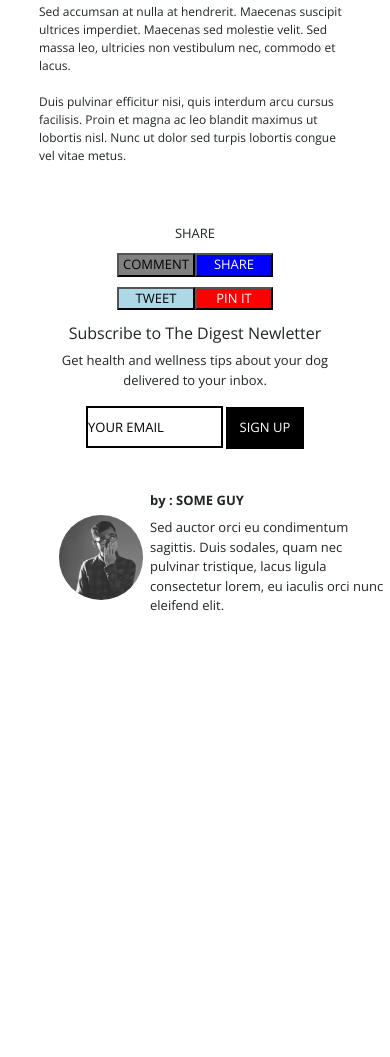
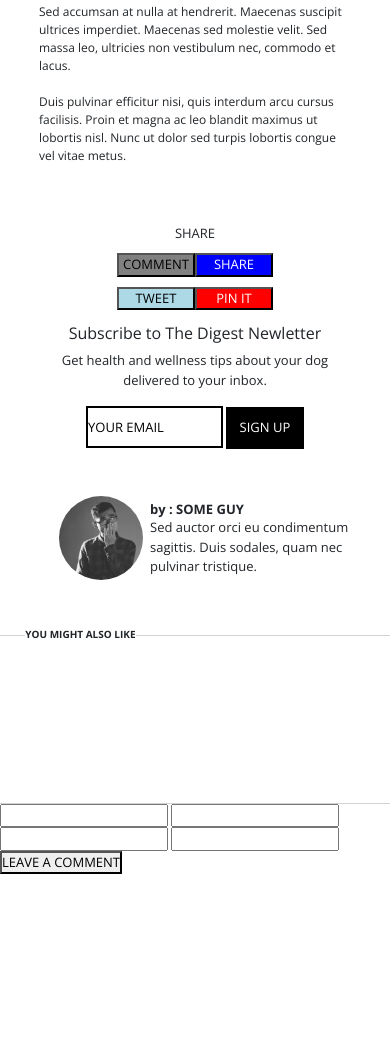
Before and after one commit to LilyDa08/FooDog, a plain HTML site: page articlePage(Damian)/index.html in a window 390 px wide. Shown: the part 613-1670 px from the top of the page. Before the commit the page ends 1245 px from the top, so only its background shows below. Drawn offline with nearby package versions, Linux system fonts and the light colour scheme.

Commit message:
brouillon Damian

```diff
--- a/articlePage(Damian)/index.html
+++ b/articlePage(Damian)/index.html
@@ -90,11 +90,30 @@
             </td>
             <td id="secondTD">
                 <p id="authorName2">by : SOME GUY</p>
-                <p id="authorText">Sed auctor orci eu condimentum sagittis. Duis sodales, quam nec pulvinar tristique, lacus ligula consectetur lorem, eu iaculis orci nunc eleifend elit.
+                <p id="authorText">Sed auctor orci eu condimentum sagittis. Duis sodales, quam nec pulvinar tristique.
                 </p>
             </td>
         </tr>
     </table>
+
+    <section id="recommended">
+        <h6 id="recomTitle"> YOU MIGHT ALSO LIKE </h6>
+        <table id="recomTable">
+            <tr>
+                <td id="recomImage1"><img></td>
+                <td id="recomImage2"><img></td>
+            </tr>
+        </table>
+    </section>
+
+    <form id="response">
+        <input type="text">
+        <input type="text">
+        <input type="email">
+        <input type="url">
+        <button type="submit">LEAVE A COMMENT</button>
+    </form>
+
 
 
 
--- a/articlePage(Damian)/style.css
+++ b/articlePage(Damian)/style.css
@@ -235,13 +235,49 @@ figure{
 
 #authorName2{
     position:relative;
-    top:1vh;
+    top:2vh;
     text-align:left;
     font-weight:800;
 }
 
 #authorText{
     word-wrap: break-word;
+    position:relative;
+}
+
+/* Recommended */
+#recommended{
+    height:10vh;
+}
+
+#recommended{
+    position:relative;
+    top:10vh;
+    height:20vh;
+    border-top:1px solid lightgray;
+    border-bottom:1px solid lightgray;
+}
+
+#recomTitle{
+    position:absolute;
+    top:-1vh;
+    left:3vh;
+    background-color:white;
+    font-size:10px;
+    font-weight:800;
+}
+
+#recomTable{
+    position:relative;
+    height:80%;
+}
+
+/* Form */
+
+#response{
+    position:relative;
+    top:10vh;
+    height:30vh;
 }
 
 }
```
